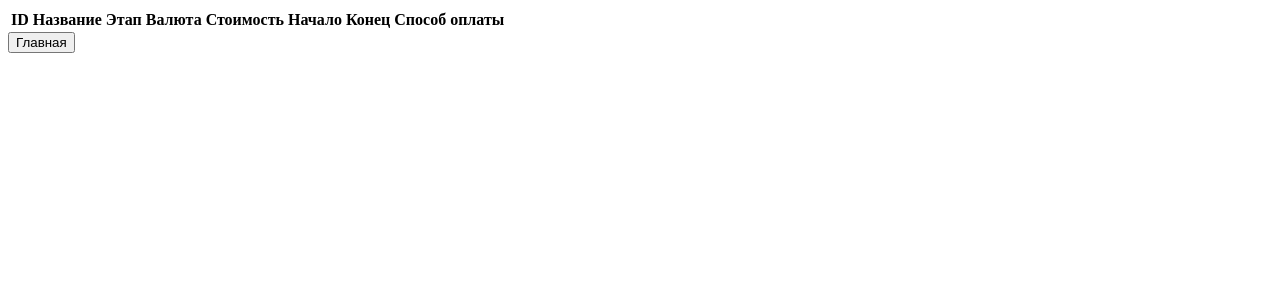
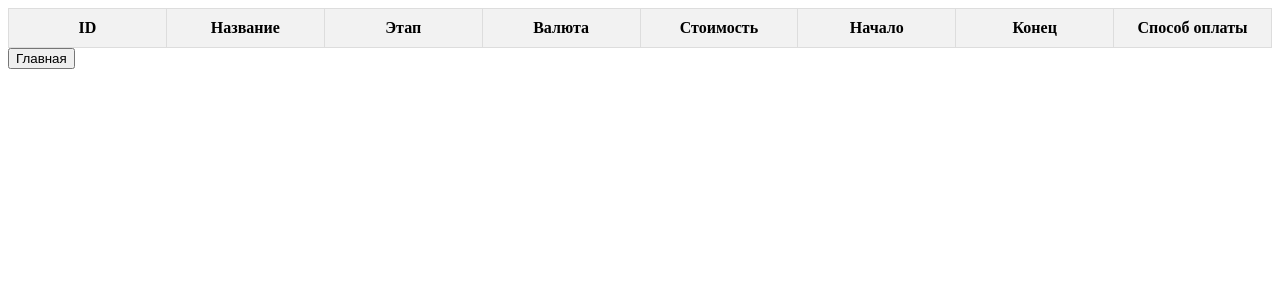
Before and after one commit to ivanbeginer/BitrixDealApp, a Django app: template templates/deals.html in a window 1280 px wide. Shown: the top 300 px of the page. Run offline with Django 3.2, Linux system fonts and the light colour scheme; the template is opened without the code that fills it, so the values that code supplies are empty.

Commit message:
templates

```diff
--- a/deals/forms.py
+++ b/deals/forms.py
@@ -1,5 +1,5 @@
 from django import forms
-from django.forms.renderers import BaseRenderer
+
 
 from deals.methods import user
 
--- a/start/templates/start_page.html
+++ b/start/templates/start_page.html
@@ -10,10 +10,10 @@
     </style>
 </head>
 <body>
-<h1> Здравствуйте, {{ user.first_name }} {{ user.last_name}}</h1>
+<h1> Здравствуйте, {{ request.bitrix_user.first_name }} {{ request.bitrix_user.last_name}}</h1>
 
-<a href="{% url 'show_deals' %}"><p> Сделки</p></a>
-<a href="{% url 'create_deal' %}"><p> Создать сделку</p></a>
+<a href="{% url 'show_deals' %}"><button> Сделки</button></a>
+<a href="{% url 'create_deal' %}"><button> Создать сделку</button></a>
 </body>
 <script src="//api.bitrix24.com/api/v1/"></script>
 </html>
--- a/start/views/start.py
+++ b/start/views/start.py
@@ -10,11 +10,10 @@ from integration_utils.bitrix24.models import BitrixUser
 def start(request):
     app_settings = settings.APP_SETTINGS
 
-    user = BitrixUser.objects.get(bitrix_id=request.bitrix_user.id)
     return render(request, 'start_page.html', locals())
 
 @main_auth(on_cookies=True)
 def reload_start(request):
     app_settings = settings.APP_SETTINGS
-    user = BitrixUser.objects.get(bitrix_id=request.bitrix_user.id)
+
     return render(request, 'start_page.html', locals())
--- a/templates/create_deal.html
+++ b/templates/create_deal.html
@@ -15,7 +15,7 @@
     {{ form.as_p }}
     <button type="submit"> Добавить </button>
 </form>
-<a href="{% url 'show_deals' %}"><p> Сделки</p></a>
+<a href="{% url 'show_deals' %}"><button> Сделки</button></a>
 <a href="{% url 'reload_start' %}"><button> Главная</button></a>
 </body>
 </html>
--- a/templates/deals.html
+++ b/templates/deals.html
@@ -4,6 +4,24 @@
     <meta charset="UTF-8">
     <title>Deals</title>
 </head>
+<style>
+  table {
+    width: 100%;
+    table-layout: fixed;
+    border-collapse: collapse;
+  }
+
+  th, td {
+    padding: 10px;
+    text-align: center;
+    vertical-align: middle;
+    border: 1px solid #ddd;
+  }
+
+  th {
+    background-color: #f2f2f2;
+  }
+</style>
 <body>
 
     <table>
```
Also changed, not shown: deals/views.py (+7 -8 lines).
